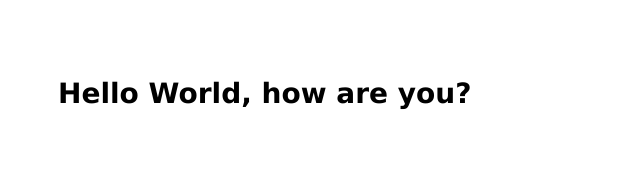
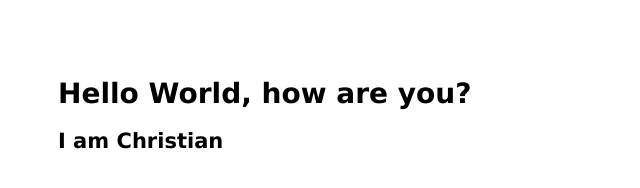
Before and after one commit to christianhalfmann/IMG-App, a website: page public/index.html in a window 1280 px wide. Shown: the whole page, without its empty margins (0-640 px from the left). Drawn offline with Linux system fonts and the light colour scheme.

Commit message:
first commit

```diff
--- a/public/index.html
+++ b/public/index.html
@@ -7,6 +7,7 @@
 </head>
 <body>
     <h1>Hello World, how are you?</h1>
+    <h2>I am Christian</h2>
 
 </body>
 </html>
```
Also changed, not shown: 1 other file.
